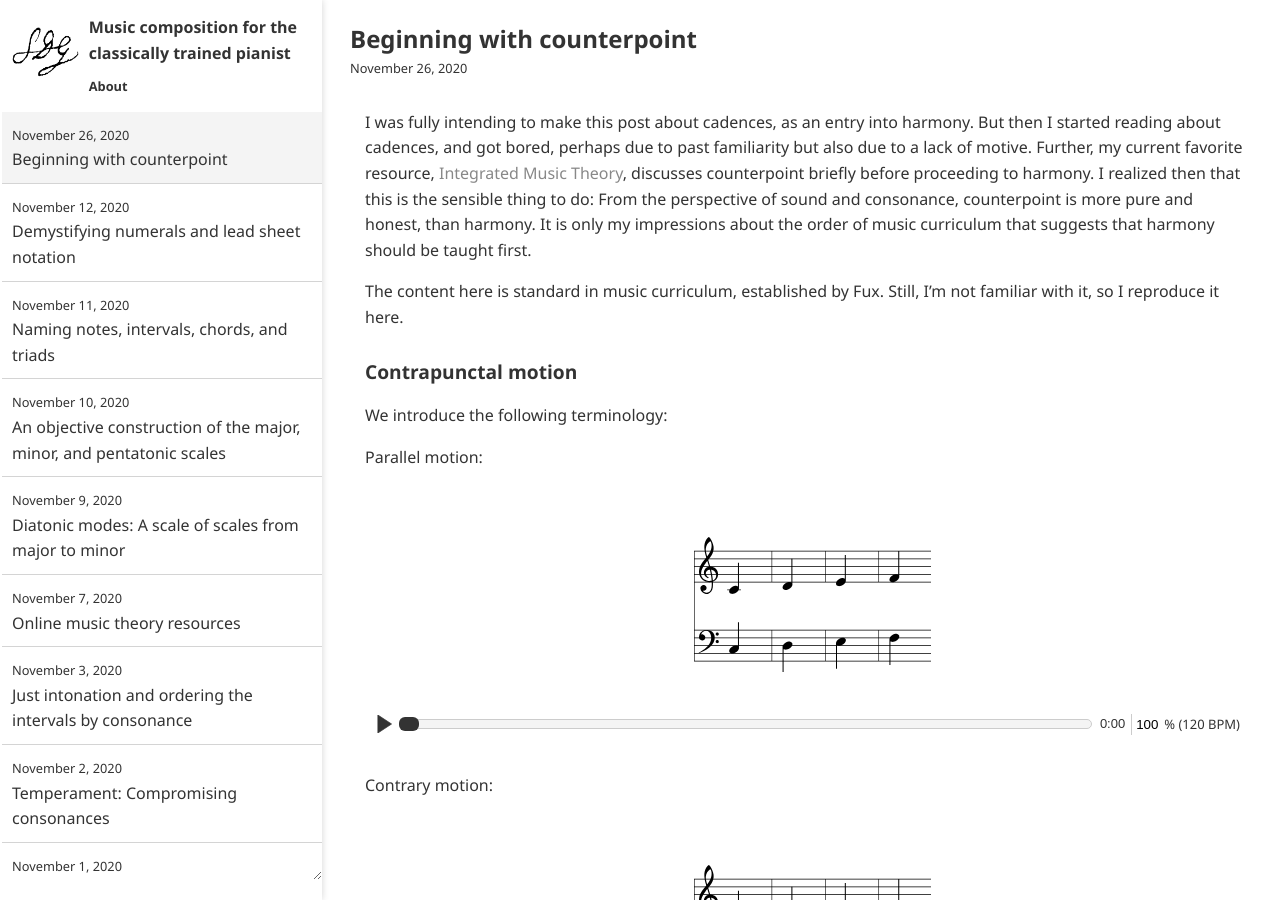
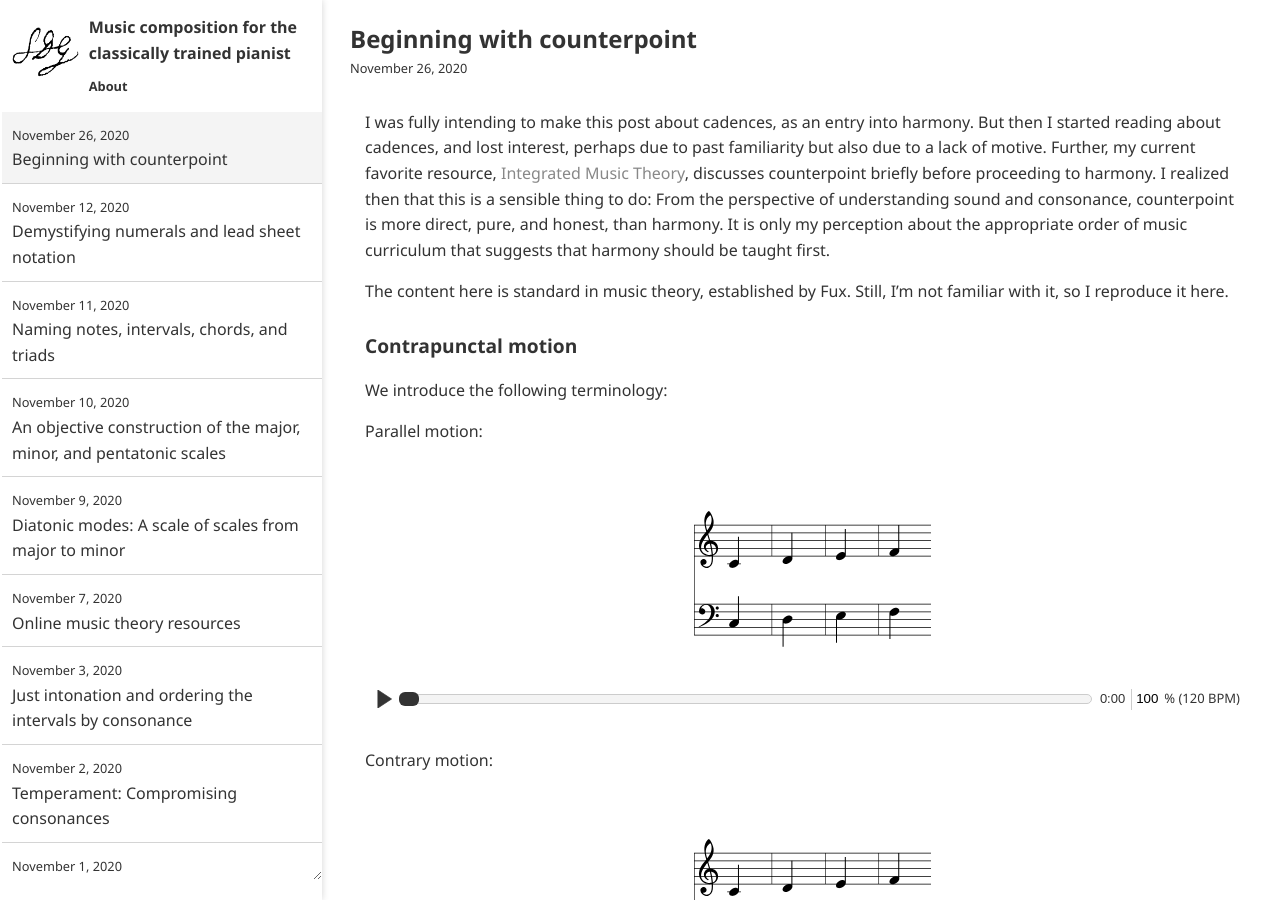
Before and after one commit to ansyblenetwork/sdg, a Jekyll site: the page built from _posts/2020-11-26-beginning-with-counterpoint.md, in a window 1280 px wide and 900 px high. Built offline with Jekyll 4.4.1, drawn with Linux system fonts in a browser that asks for light colours; some of the changed text lies outside the part shown.

Commit message:
Update 2020-11-26-beginning-with-counterpoint.md

```diff
--- a/_posts/2020-11-26-beginning-with-counterpoint.md
+++ b/_posts/2020-11-26-beginning-with-counterpoint.md
@@ -2,9 +2,9 @@
 title: "Beginning with counterpoint"
 ---
 
-I was fully intending to make this post about cadences, as an entry into harmony. But then I started reading about cadences, and got bored, perhaps due to past familiarity but also due to a lack of motive. Further, my current favorite resource, [Integrated Music Theory](https://intmus.github.io/inttheory20-21/05-counterpoint-embell-shapes/1-introcounterpoint.html), discusses counterpoint briefly before proceeding to harmony. I realized then that this is the sensible thing to do: From the perspective of sound and consonance, counterpoint is more pure and honest, than harmony. It is only my impressions about the order of music curriculum that suggests that harmony should be taught first.
+I was fully intending to make this post about cadences, as an entry into harmony. But then I started reading about cadences, and lost interest, perhaps due to past familiarity but also due to a lack of motive. Further, my current favorite resource, [Integrated Music Theory](https://intmus.github.io/inttheory20-21/05-counterpoint-embell-shapes/1-introcounterpoint.html), discusses counterpoint briefly before proceeding to harmony. I realized then that this is a sensible thing to do: From the perspective of understanding sound and consonance, counterpoint is more direct, pure, and honest, than harmony. It is only my perception about the appropriate order of music curriculum that suggests that harmony should be taught first.
 
-The content here is standard in music curriculum, established by Fux. Still, I'm not familiar with it, so I reproduce it here.
+The content here is standard in music theory, established by Fux. Still, I'm not familiar with it, so I reproduce it here.
 
 
 ### Contrapunctal motion
```
Also changed, not shown: other parts of _posts/2020-11-26-beginning-with-counterpoint.md (+6 -1 lines).
